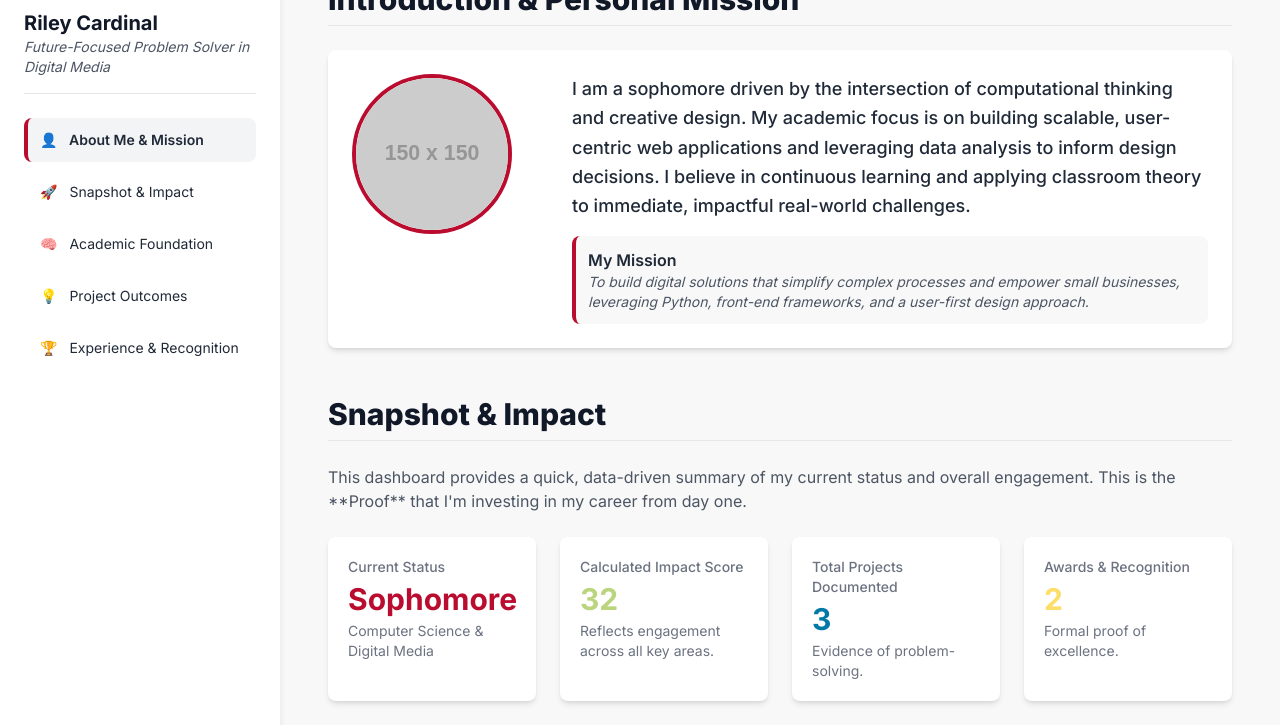
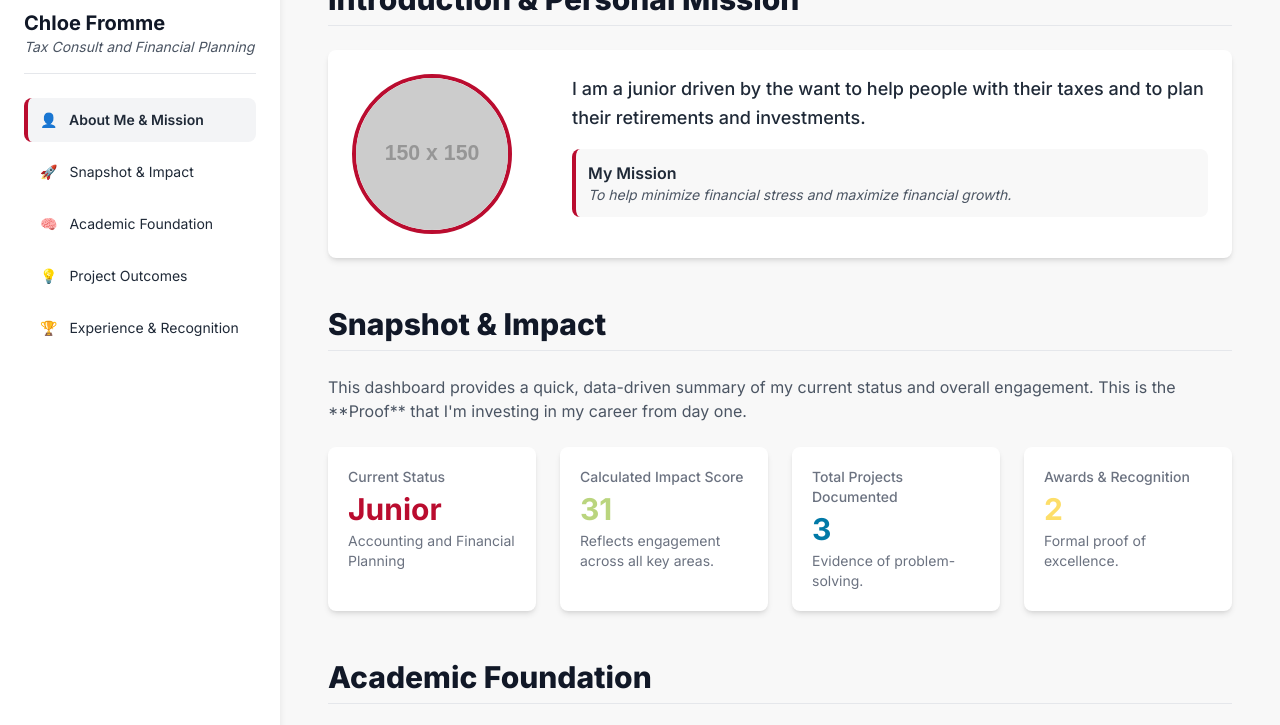
Before and after one commit to cfromme6/ClassPortfolio, a plain HTML site: page student_portfolio_template.html in a window 1280 px wide. Shown: the part 67-792 px from the top of the page. Drawn offline with nearby package versions, Linux system fonts and the light colour scheme; placeholder pictures from the web are drawn by us.

```diff
--- a/student_portfolio_template.html
+++ b/student_portfolio_template.html
@@ -255,18 +255,18 @@ CONFIRMATION: NO SVG graphics used. NO Mermaid JS used. -->
 
         // 1.1 PROFILE & BRANDING VARIABLES (REQUIRED)
         const profileData = {
-            studentName: "Riley Cardinal",
-            tagline: "Future-Focused Problem Solver in Digital Media",
-            currentYear: "Sophomore", // Freshman, Sophomore, Junior, Senior
-            major: "Computer Science & Digital Media",
-            gpa: 3.85,
-            impactScoreMultiplier: 10, // Adjusts how much projects/awards count towards total impact
+            studentName: "Chloe Fromme",
+            tagline: "Tax Consult and Financial Planning",
+            currentYear: "Junior", // Freshman, Sophomore, Junior, Senior
+            major: "Accounting and Financial Planning",
+            gpa: 3.5,
+            impactScoreMultiplier: 0, // Adjusts how much projects/awards count towards total impact
 
             // --- INTRODUCTION & BRANDING FIELDS ---
             photoUrl: "https://placehold.co/150x150/BA0C2F/FFFFFF/png?text=RILEY+C", // Replace with a URL to a professional headshot
             logoUrl: "https://placehold.co/40x40/BA0C2F/FFFFFF.png?text=BSU", // URL for your school logo or personal brand icon
-            personalBio: "I am a sophomore driven by the intersection of computational thinking and creative design. My academic focus is on building scalable, user-centric web applications and leveraging data analysis to inform design decisions. I believe in continuous learning and applying classroom theory to immediate, impactful real-world challenges.",
-            missionStatement: "To build digital solutions that simplify complex processes and empower small businesses, leveraging Python, front-end frameworks, and a user-first design approach.",
+            personalBio: "I am a junior driven by the want to help people with their taxes and to plan their retirements and investments.",
+            missionStatement: "To help minimize financial stress and maximize financial growth.",
         };
 
         /*
```
